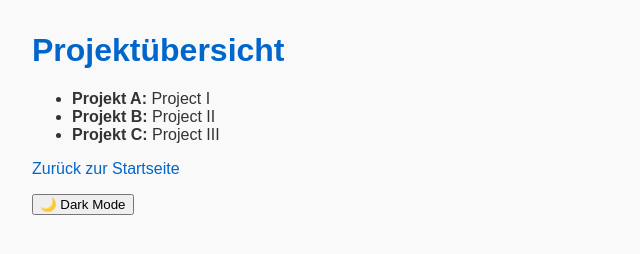
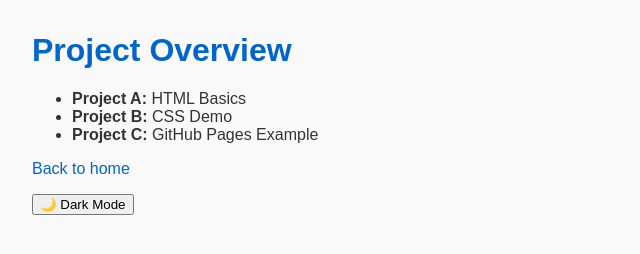
Before and after one commit to seppserver/html, a plain HTML site: page projects.html in a window 1280 px wide. Shown: the whole page, without its empty margins (0-640 px from the left). Drawn offline with Linux system fonts and the light colour scheme.

Commit message:
Update projects.html

```diff
--- a/projects.html
+++ b/projects.html
@@ -1,19 +1,23 @@
 <!DOCTYPE html>
-<html lang="de">
+<html lang="en">
 <head>
   <meta charset="UTF-8">
-  <title>Projektübersicht</title>
+  <title>Project Overview</title>
   <link rel="stylesheet" href="style.css">
 </head>
 <body>
-  <h1>Projektübersicht</h1>
+
+  <h1>Project Overview</h1>
   <ul>
-    <li><strong>Projekt A:</strong> Project I</li>
-    <li><strong>Projekt B:</strong> Project II</li>
-    <li><strong>Projekt C:</strong>  Project III</li>
+    <li><strong>Project A:</strong> HTML Basics</li>
+    <li><strong>Project B:</strong> CSS Demo</li>
+    <li><strong>Project C:</strong> GitHub Pages Example</li>
   </ul>
-  <p><a href="index.html">Zurück zur Startseite</a></p>
-<button id="toggle-mode">🌙 Dark Mode</button>
-<script src="darkmode.js"></script>
+
+  <p><a href="index.html">Back to home</a></p>
+
+  <button id="toggle-mode">🌙 Dark Mode</button>
+  <script src="darkmode.js"></script>
+
 </body>
 </html>
```
